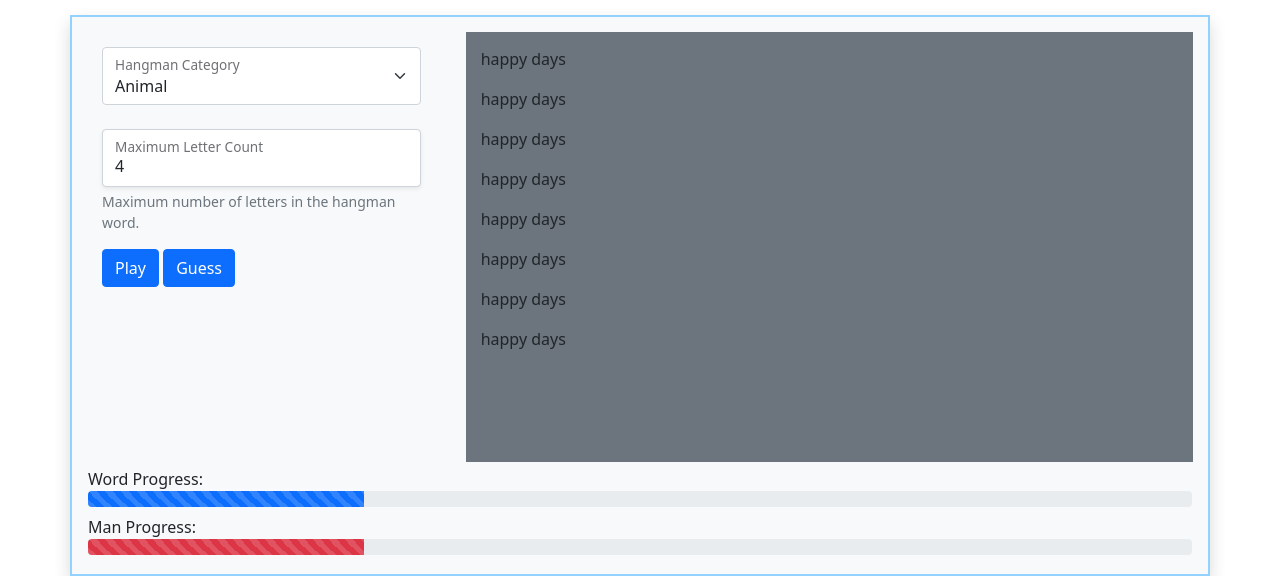
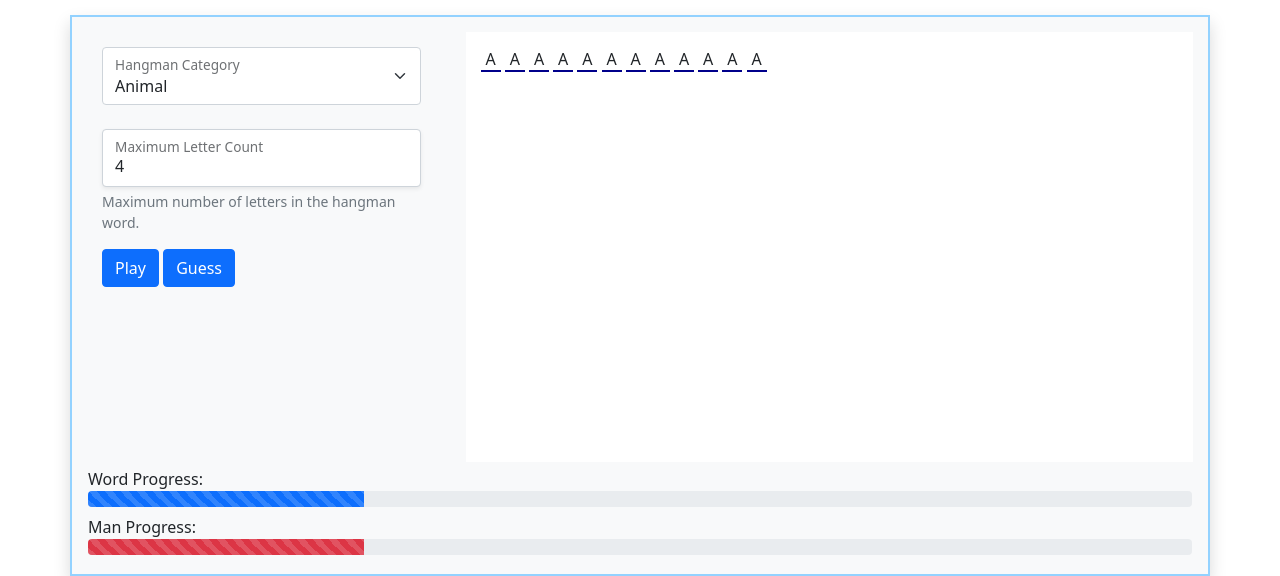
Before and after one commit to CinderScript/csc3221-node-website, a Node server app: page /Hangman/hangman.html in a window 1280 px wide. Shown: the part 477-1053 px from the top of the page. Run offline with Node 20, Linux system fonts and the light colour scheme.

Commit message:
added letter-boxes for word

```diff
--- a/public/Hangman/css/hangman.css
+++ b/public/Hangman/css/hangman.css
@@ -26,3 +26,11 @@
 #game-window label{
     width: 160px;
 }
+
+.letter-box{
+    display: inline-block;
+    height: 25px;
+    width: 20px;
+    border-bottom: darkblue 2px solid;
+    text-align: center;
+}
--- a/public/Hangman/hangman.html
+++ b/public/Hangman/hangman.html
@@ -65,15 +65,21 @@
 
         <div class="col p-0">
             <!-- -- -- -- -- -- GAME OUTPUT -- -- -- -- -- -- -->
-            <div class="game-output bg-secondary">
-                <p>happy days</p>
-                <p>happy days</p>
-                <p>happy days</p>
-                <p>happy days</p>
-                <p>happy days</p>
-                <p>happy days</p>
-                <p>happy days</p>
-                <p>happy days</p>
+            <div class="game-output bg-white">
+                <div class="word-container">
+                    <span class="letter-box">A</SPAN>
+                    <span class="letter-box">A</SPAN>
+                    <span class="letter-box">A</SPAN>
+                    <span class="letter-box">A</SPAN>
+                    <span class="letter-box">A</SPAN>
+                    <span class="letter-box">A</SPAN>
+                    <span class="letter-box">A</SPAN>
+                    <span class="letter-box">A</SPAN>
+                    <span class="letter-box">A</SPAN>
+                    <span class="letter-box">A</SPAN>
+                    <span class="letter-box">A</SPAN>
+                    <span class="letter-box">A</SPAN>
+                </div>
             </div>
         </div>
 
```
